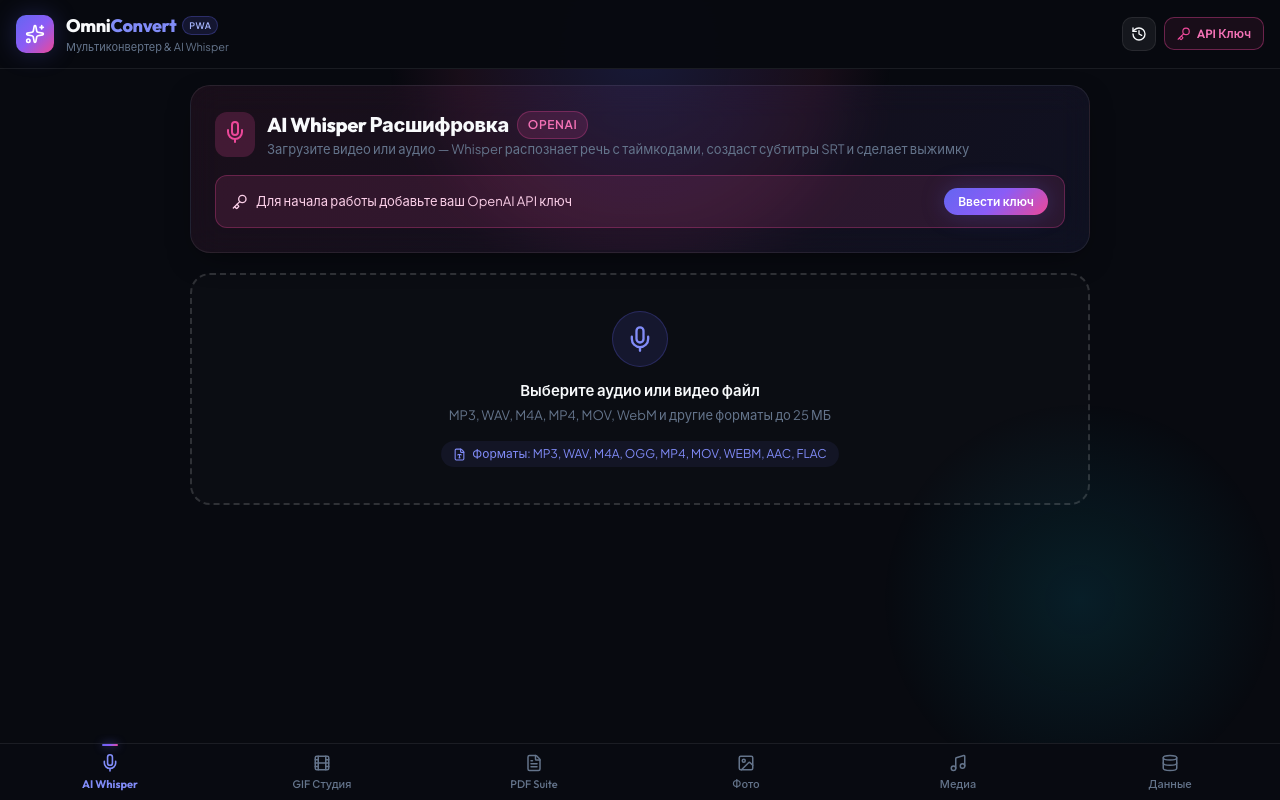
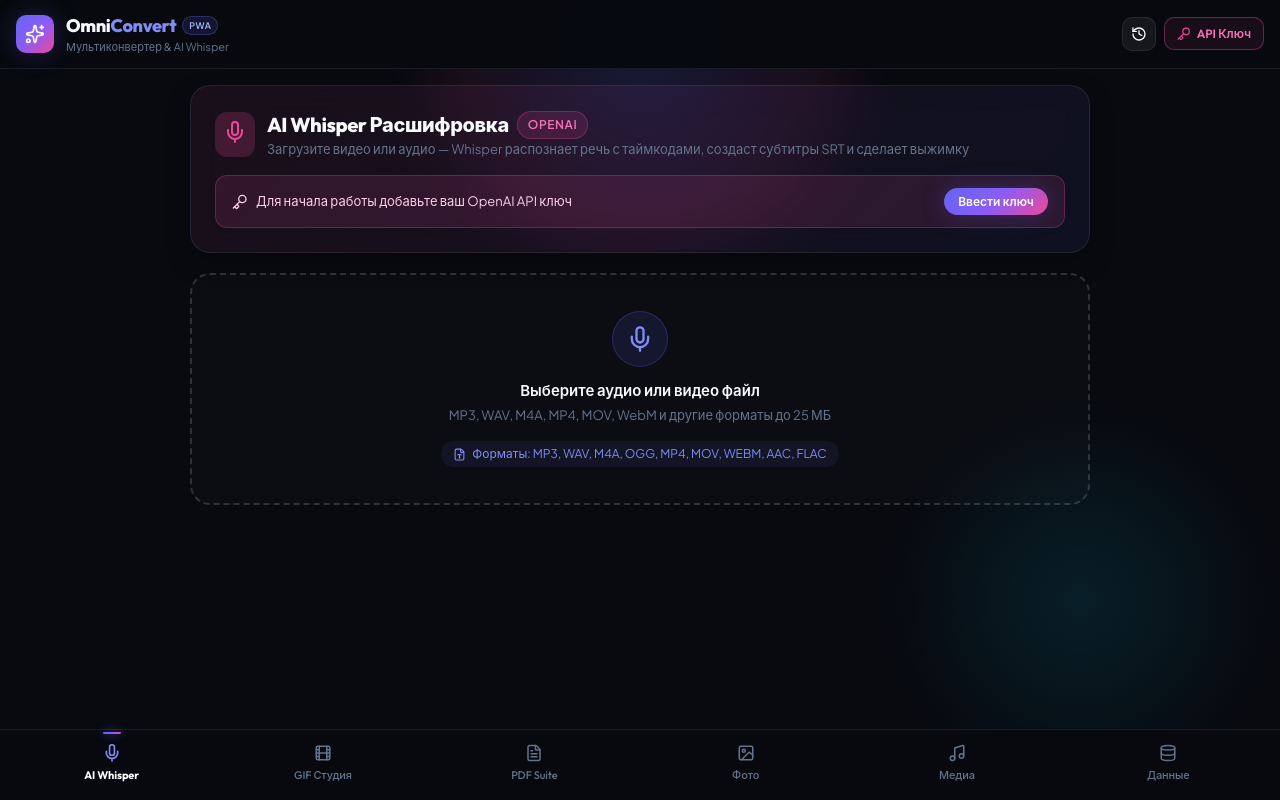
Before and after one commit to zerom-code/omnicovert-pwa, a React (Vite) app: page / in a window 1280 px wide. Built offline with nearby package versions, Linux system fonts and the light colour scheme.

Commit message:
Fix iOS WebKit padding-bottom syntax error with dedicated CSS classes

```diff
--- a/src/components/layout/BottomNav.tsx
+++ b/src/components/layout/BottomNav.tsx
@@ -25,61 +25,19 @@
   };
 
   return (
-    <nav
-      style={{
-        flexShrink: 0,
-        width: '100%',
-        background: 'rgba(9, 11, 18, 0.98)',
-        backdropFilter: 'blur(20px)',
-        WebkitBackdropFilter: 'blur(20px)',
-        borderTop: '1px solid var(--border-subtle)',
-        display: 'flex',
-        justifyContent: 'space-around',
-        alignItems: 'center',
-        paddingTop: '8px',
-        paddingLeft: '4px',
-        paddingRight: '4px',
-        paddingBottom: 'calc(env(safe-area-inset-bottom, 16px) + 8px)',
-        zIndex: 50,
-      }}
-    >
+    <nav className="bottom-nav-container">
       {tabs.map((tab) => {
         const isActive = currentTab === tab.id;
         return (
           <button
             key={tab.id}
             onClick={() => handleTabClick(tab.id)}
+            className="bottom-nav-btn"
             style={{
-              display: 'flex',
-              flexDirection: 'column',
-              alignItems: 'center',
-              justifyContent: 'center',
-              gap: '3px',
-              background: 'transparent',
-              border: 'none',
               color: isActive ? 'var(--primary-light)' : 'var(--text-muted)',
-              cursor: 'pointer',
-              padding: '2px 4px',
-              borderRadius: '8px',
-              transition: 'all 0.15s ease',
-              position: 'relative',
-              flex: 1,
-              maxWidth: '70px',
             }}
           >
-            {isActive && (
-              <div
-                style={{
-                  position: 'absolute',
-                  top: '-8px',
-                  width: '16px',
-                  height: '2.5px',
-                  borderRadius: '9999px',
-                  background: 'var(--primary-gradient)',
-                  boxShadow: '0 0 8px rgba(99, 102, 241, 0.8)',
-                }}
-              />
-            )}
+            {isActive && <div className="bottom-nav-indicator" />}
             <div
               style={{
                 transform: isActive ? 'scale(1.08)' : 'scale(1)',
@@ -89,12 +47,10 @@
               {tab.icon}
             </div>
             <span
+              className="bottom-nav-label"
               style={{
-                fontSize: '11px',
                 fontWeight: isActive ? 700 : 500,
-                fontFamily: 'var(--font-heading)',
-                lineHeight: 1.1,
-                whiteSpace: 'nowrap',
+                color: isActive ? '#ffffff' : 'var(--text-muted)',
               }}
             >
               {tab.label}
--- a/src/components/layout/Header.tsx
+++ b/src/components/layout/Header.tsx
@@ -37,23 +37,7 @@
   };
 
   return (
-    <header
-      style={{
-        flexShrink: 0,
-        paddingTop: 'calc(env(safe-area-inset-top, 0px) + 12px)',
-        paddingBottom: '12px',
-        paddingLeft: '16px',
-        paddingRight: '16px',
-        display: 'flex',
-        alignItems: 'center',
-        justifyContent: 'space-between',
-        borderBottom: '1px solid var(--border-subtle)',
-        background: 'rgba(8, 10, 16, 0.98)',
-        backdropFilter: 'blur(20px)',
-        WebkitBackdropFilter: 'blur(20px)',
-        zIndex: 50,
-      }}
-    >
+    <header className="top-header-container">
       <div style={{ display: 'flex', alignItems: 'center', gap: '12px' }}>
         <div
           style={{
--- a/src/index.css
+++ b/src/index.css
@@ -96,13 +96,88 @@
   z-index: 1;
 }
 
+.top-header-container {
+  flex-shrink: 0;
+  width: 100%;
+  background: rgba(8, 10, 16, 0.98);
+  backdrop-filter: blur(20px);
+  -webkit-backdrop-filter: blur(20px);
+  border-bottom: 1px solid var(--border-subtle);
+  display: flex;
+  align-items: center;
+  justify-content: space-between;
+  padding-left: 16px;
+  padding-right: 16px;
+  padding-bottom: 12px;
+  /* Safe Area for Dynamic Island / Notch */
+  padding-top: 48px;
+  padding-top: max(44px, env(safe-area-inset-top));
+  padding-top: calc(env(safe-area-inset-top) + 12px);
+  z-index: 50;
+}
+
+.bottom-nav-container {
+  flex-shrink: 0;
+  width: 100%;
+  background: rgba(8, 10, 16, 0.98);
+  backdrop-filter: blur(20px);
+  -webkit-backdrop-filter: blur(20px);
+  border-top: 1px solid var(--border-subtle);
+  display: flex;
+  justify-content: space-around;
+  align-items: center;
+  padding-top: 10px;
+  padding-left: 6px;
+  padding-right: 6px;
+  /* Bulletproof Safe Area for Home Indicator */
+  padding-bottom: 30px;
+  padding-bottom: max(26px, env(safe-area-inset-bottom));
+  padding-bottom: calc(env(safe-area-inset-bottom) + 14px);
+  z-index: 50;
+}
+
+.bottom-nav-btn {
+  display: flex;
+  flex-direction: column;
+  align-items: center;
+  justify-content: center;
+  gap: 4px;
+  background: transparent;
+  border: none;
+  cursor: pointer;
+  padding: 4px 6px;
+  border-radius: 10px;
+  transition: all 0.15s ease;
+  position: relative;
+  flex: 1;
+  max-width: 72px;
+}
+
+.bottom-nav-indicator {
+  position: absolute;
+  top: -8px;
+  width: 18px;
+  height: 2.5px;
+  border-radius: 9999px;
+  background: var(--primary-gradient);
+  box-shadow: 0 0 8px rgba(99, 102, 241, 0.8);
+}
+
+.bottom-nav-label {
+  font-size: 11px;
+  font-family: var(--font-heading);
+  line-height: 1.2;
+  white-space: nowrap;
+  letter-spacing: -0.01em;
+}
+
 .app-content-scroll {
   flex: 1 1 0%;
   min-height: 0;
   overflow-y: auto;
   -webkit-overflow-scrolling: touch;
   overscroll-behavior-y: contain;
-  padding: 16px 16px 30px 16px;
+  padding: 16px 16px 24px 16px;
 }
 
 h1, h2, h3, h4, .font-heading {
```
